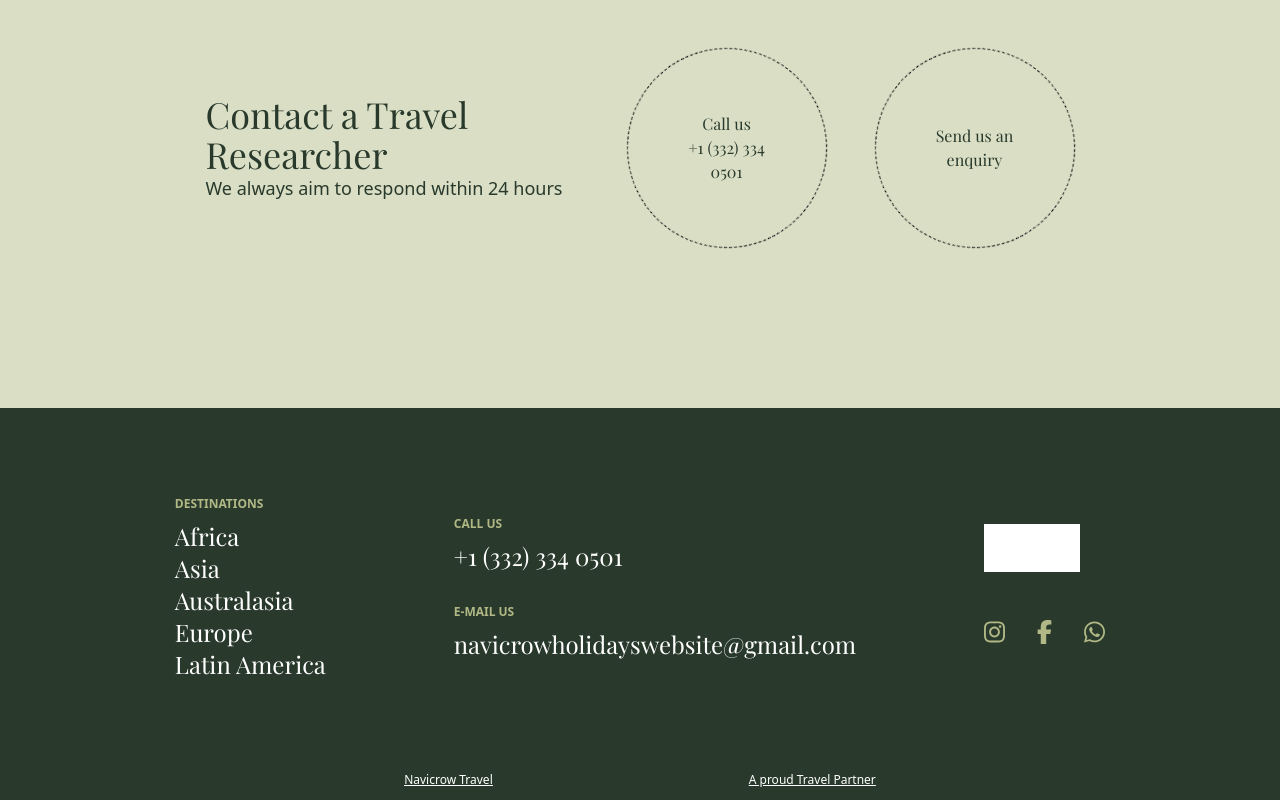
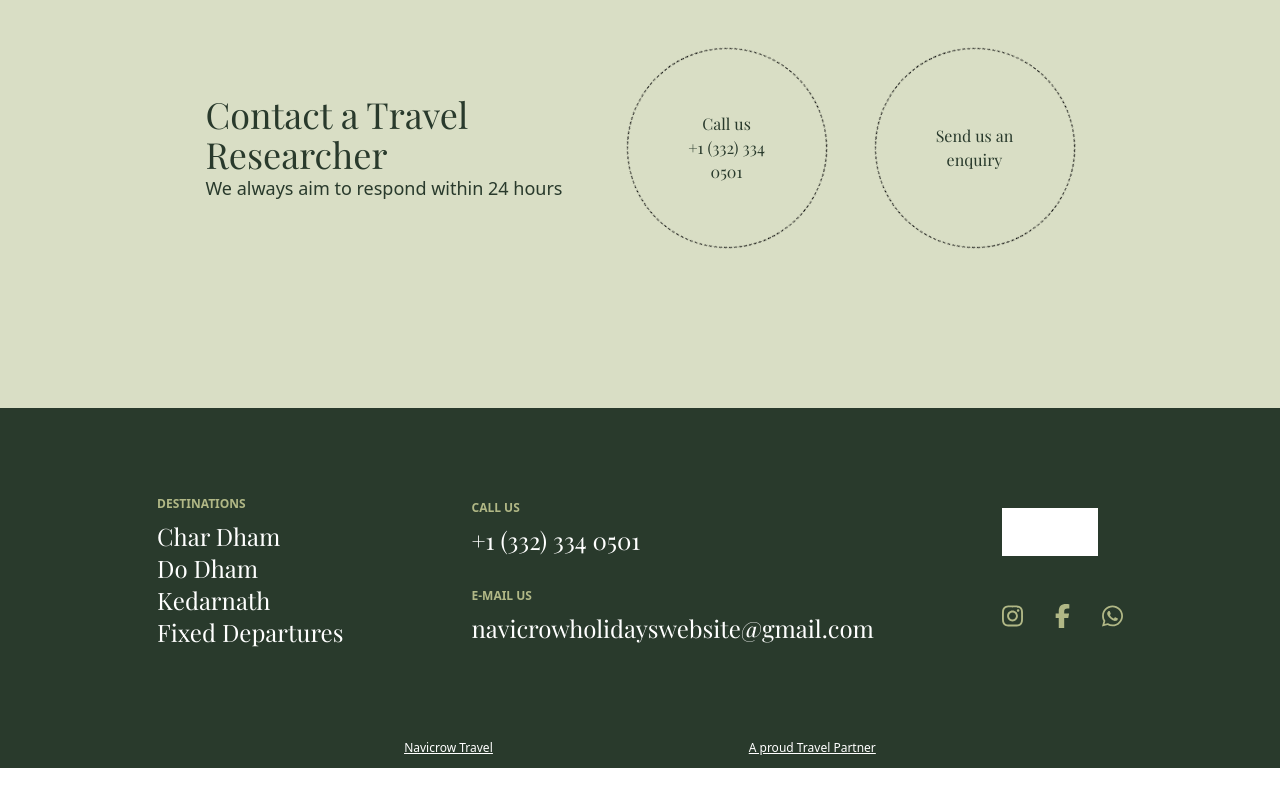
Before and after one commit to Prathamesh-Chavan-232/navicrow-website, a React (Vite) app: page / in a window 1280 px wide. Shown: the part 3676-4476 px from the top of the page. After the commit the page ends 4444 px from the top, so only its background shows below. Built offline with nearby package versions, Linux system fonts and the light colour scheme; a web font is replaced by a local one.

Commit message:
destinations Route

```diff
--- a/src/App.jsx
+++ b/src/App.jsx
@@ -26,7 +26,7 @@ function App() {
 					<Routes location={location} key={location.pathname}>
 						<Route path="/" element={<Home />} />
 						<Route path="/dev" element={<Dev />} />
-						<Route path="/destinations" element={<Destinations />} />
+						{/* <Route path="/destinations/:id" element={<Destinations />} /> */}
 						<Route path="/destinations/africa" element={<Africa />} />
 						<Route
 							path="/travel-styles/family-travel"
--- a/src/components/footer/Footer.jsx
+++ b/src/components/footer/Footer.jsx
@@ -2,6 +2,7 @@ import { ContactForm } from "./ContactForm";
 import { CallUs } from "./CallUs";
 import { RotatingBorder } from "../utlis/RotatingBorder";
 import { FontAwesomeIcon } from "@fortawesome/react-fontawesome";
+import { Link } from "react-router-dom";
 export const Footer = () => {
 	return (
 		<div id="footer" className="z-0 mt-auto text-white">
@@ -23,21 +24,16 @@ export const Footer = () => {
 							</h3>
 							<div className="font-fancy">
 								<p className="font-fancy text-2xl hover:text-light-green">
-									<a href="/africa">Africa</a>
+									<Link href="/destinations/africa">Char Dham</Link>
 								</p>
 								<p className="font-fancy text-2xl hover:text-light-green">
-									<a href="/africa">Asia</a>
+									<Link href="/destinations/africa">Do Dham</Link>
 								</p>
 								<p className="font-fancy text-2xl hover:text-light-green">
-									<a href="/africa">Australasia</a>
+									<Link href="/destinations/africa">Kedarnath</Link>
 								</p>
 								<p className="font-fancy text-2xl hover:text-light-green">
-									<a href="/africa">Europe</a>
-								</p>
-								<p className="font-fancy text-2xl hover:text-light-green">
-									<a href="/africa" className="font-fancy">
-										Latin America
-									</a>
+									<Link href="/destinations/africa">Fixed Departures</Link>
 								</p>
 							</div>
 						</div>
--- a/src/components/navbar/Header.jsx
+++ b/src/components/navbar/Header.jsx
@@ -186,28 +186,24 @@ const Navbar = ({ clr }) => {
 			</div>
 			<NavMenu isOpen={open}>
 				<div className="relative flex flex-col gap-6 h-full w-full items-center justify-center text-5xl font-fancy text-black">
-					{active === 0 && <MainMenu listItems={destinations.items} />}
-					{active === 1 && <MainMenu listItems={travelStyles.items} />}
-					{active === 2 && <MainMenu listItems={travelStyles.items} />}
+					{active === 0 && <MainMenu listItems={destinations} />}
+					{active === 1 && <MainMenu listItems={travelStyles} />}
 				</div>
 			</NavMenu>
 
 			{/* Mobile Nav Menu */}
 			<NavMenu isOpen={openMobileMenu}>
 				<div className="relative flex flex-col gap-6 h-full w-full items-center justify-center text-5xl font-fancy text-black">
-					<Link
-						to="/destionations/char-dham"
-						className="hover:text-light-green"
-					>
+					<Link to="/destionations" className="hover:text-light-green">
 						Destinations
 					</Link>
-					<Link to="/destionations/" className="hover:text-light-green">
+					<Link to="/travel-styles" className="hover:text-light-green">
 						Travel Styles
 					</Link>
-					<Link to="/destionations/" className="hover:text-light-green">
+					<Link to="/about" className="hover:text-light-green">
 						About us
 					</Link>
-					<Link to="/destionations/" className="hover:text-light-green">
+					<Link to="/contact" className="hover:text-light-green">
 						Contact us
 					</Link>
 				</div>
--- a/src/components/utlis/MainMenu.jsx
+++ b/src/components/utlis/MainMenu.jsx
@@ -1,12 +1,14 @@
 import { Link } from "react-router-dom";
-export const MainMenu = ({ listItems, listImgs }) => {
+export const MainMenu = ({ listItems }) => {
 	return (
 		<div className="flex flex-col gap-4">
 			{listItems.map((item, index) => {
 				return (
 					<div key={index}>
-						{/* <img src={ListImgs[index]} alt="" /> */}
-						<Link className="hover:text-light-green">{item}</Link>
+						{/* <img src={listItems.img} alt="" /> */}
+						<Link to={listItems.link} className="hover:text-light-green">
+							{item.title}
+						</Link>
 					</div>
 				);
 			})}
--- a/src/data.js
+++ b/src/data.js
@@ -1,26 +1,73 @@
-export const destinations = {
-	items: ["Char Dham", "Do Dham", "Kedarnath", ""],
-	imgs: ["Africa", "Europe", "Asia", "Australia"],
-};
-export const travelStyles = {
-	items: [
-		"Pilgrimage Tour",
-		"Family Travel",
-		"Honeymoons",
-		"Home Stay",
-		"Hill Stations",
-	],
-	imgs: ["Africa", "Europe", "Asia", "Australia"],
-};
-export const about = {
-	items: [
-		"Our Story",
-		"Why book with Navicrow",
-		"How we work",
-		"Sustainability",
-		"In the press",
-		"Meet the team",
-		"Careers",
-	],
-	imgs: ["Africa", "Europe", "Asia", "Australia"],
-};
+export const destinations = [
+	{
+		title: "Char Dham",
+		img: "/src/assets/char-dham.jpg",
+		link: "/destinations/africa.jpg",
+	},
+	{
+		title: "Do Dham",
+		img: "/src/assets/moutains2.jpg",
+		link: "/destinations/do-dham",
+	},
+	{
+		title: "Kedarnath",
+		img: "/src/assets/travel-style.jpg",
+		link: "/destinations/do-dham",
+	},
+	{
+		title: "Fixed Departures",
+		img: "/src/assets/travel-style-1.jpg",
+		link: "/destinations/do-dham",
+	},
+];
+
+export const travelStyles = [
+	{
+		title: "Family Travel",
+		img: "/src/assets/travel-style.jpg",
+		link: "/travel-styles/family-travel",
+	},
+	{
+		title: "Pilgrimage Tour",
+		img: "/src/assets/travel-style.jpg",
+		link: "/travel-styles/pilgrimage-tour",
+	},
+	{
+		title: "Honeymoons",
+		img: "/src/assets/travel-style.jpg",
+		link: "/travel-styles/honeymoons",
+	},
+	{
+		title: "Home Stay",
+		img: "/src/assets/travel-style.jpg",
+		link: "/travel-styles/home-stay",
+	},
+	{
+		title: "Hill Stations",
+		img: "/src/assets/travel-style.jpg",
+		link: "/travel-styles/hill-stations",
+	},
+];
+
+export const about = [
+	{
+		title: "Our Story",
+		img: "/src/assets/char-dham.jpg",
+		link: "/about/our-story",
+	},
+	{
+		title: "Why book with Navicrow?",
+		img: "/src/assets/moutains2.jpg",
+		link: "/about/why-book-with-navicrow",
+	},
+	{
+		title: "Kedarnath",
+		img: "/src/assets/travel-style.jpg",
+		link: "/about/sustainability",
+	},
+	{
+		title: "Fixed Departures",
+		img: "/src/assets/travel-style-1.jpg",
+		link: "/about/our-team",
+	},
+];
```
